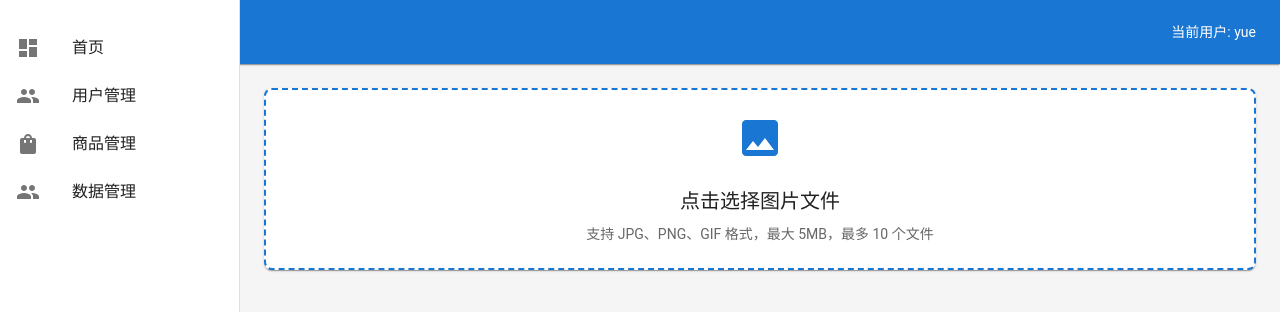
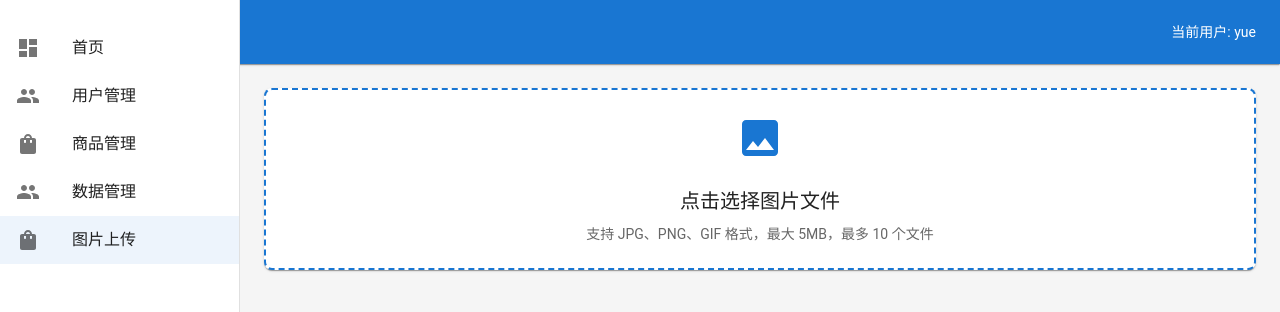
Before and after one commit to yuyue92/learn-practice, a React (Vite) app in the folder react_ts_app/: page /imageUpload in a window 1280 px wide. Shown: the top 312 px of the page. Built offline with nearby package versions, Linux system fonts and the light colour scheme.

Commit message:
Add files via upload

```diff
--- a/react_ts_app/src/components/SideNav.tsx
+++ b/react_ts_app/src/components/SideNav.tsx
@@ -15,6 +15,7 @@ const items = [
   { text: '用户管理', path: '/users', icon: <PeopleIcon /> },
   { text: '商品管理', path: '/products', icon: <ShoppingBagIcon /> },
   { text: '数据管理', path: '/usersPage', icon: <PeopleIcon /> },
+  { text: '图片上传', path: '/imageUpload', icon: <ShoppingBagIcon /> },
 ]
 
 type Props = {
```
